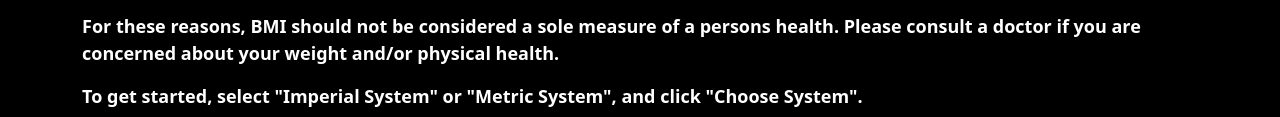
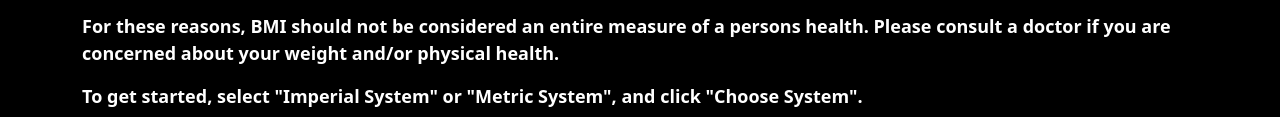
Before and after one commit to besure94/bmi-calculator, a website built with webpack: page src/index.html in a window 1280 px wide. Shown: the part 657-774 px from the top of the page. Built offline with nearby package versions, Linux system fonts and the light colour scheme.

Commit message:
Change BMI description wording.

```diff
--- a/src/index.html
+++ b/src/index.html
@@ -37,7 +37,7 @@
       </table>
       <br>
       <p><strong>Please note</strong> that BMI does not account for all body types, muscle mass, or body fat percentage. For example, a 6'3" 225 lb (190.5cm and 102.1 kg) professional baseball player with high muscle mass and low body fat would have a BMI of 28.1. Their BMI category would classify them as "overweight", despite their physical fitness and athletic ability.
-      <p>For these reasons, BMI should not be considered a sole measure of a persons health. Please consult a doctor if you are concerned about your weight and/or physical health.</p>
+      <p>For these reasons, BMI should not be considered an entire measure of a persons health. Please consult a doctor if you are concerned about your weight and/or physical health.</p>
       <p>To get started, select "Imperial System" or "Metric System", and click "Choose System".</p>
       <p>Enter your height and weight, and select "Calculate BMI". Your BMI will appear below.</p>
       <form id="chooseSystem">
```
